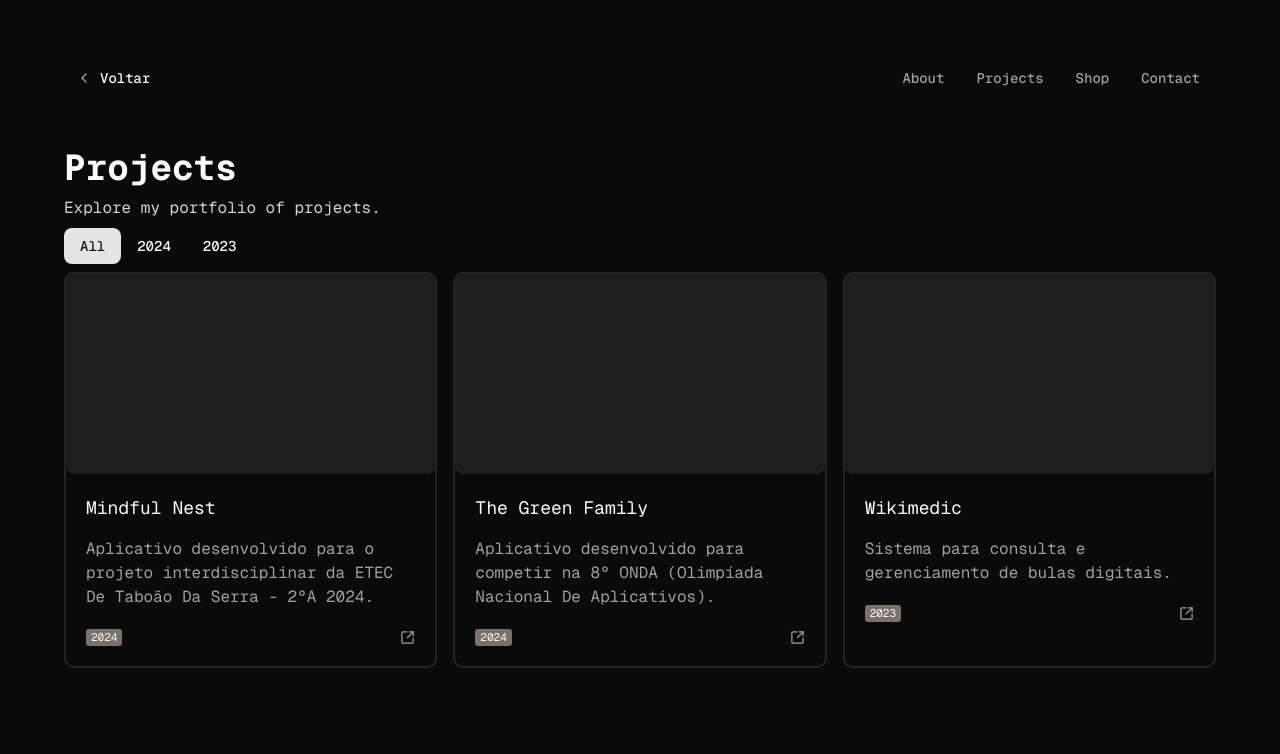
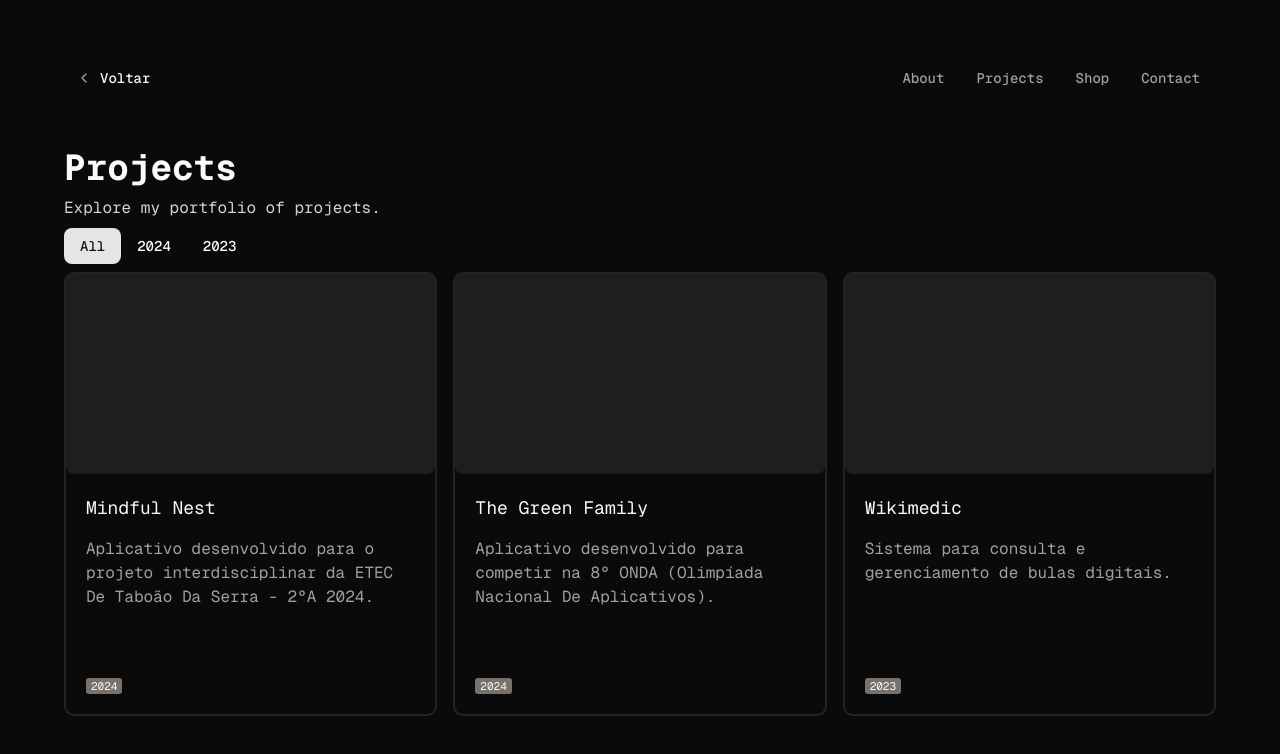
Before and after one commit to https-dre/portfolio, a Next.js app: page /projects in a window 1280 px wide. Shown: the top 754 px of the page. Built offline with nearby package versions, Linux system fonts and the light colour scheme.

Commit message:
refactor: corrigir tipo de ano e ajustar layout do componente Project

```diff
--- a/src/components/Project.tsx
+++ b/src/components/Project.tsx
@@ -6,32 +6,26 @@ type ProjectProps = {
     description: string | null;
     image: string | null;
     link: string | null;
-    year: string;
+    year: number;
 }
 
 const Project = (props: ProjectProps) => {
-    return <div className="flex-col font-mono border-[2px] rounded-lg">
+    return <div className="flex flex-col max-w-[400px] gap-0 font-mono border-[2px] rounded-lg">
         {
             props.image ? (
-                <img src={props.image} alt="Project Image" className="rounded-t-lg w-[100%]" />
+                <img src={props.image} alt="Project Image" className="w-[100%] h-[200px] rounded-t-lg" />
             )
-            : (
-                <Skeleton className=" w-[100%] h-[200px]" />
-            )
+                : (
+                    <Skeleton className="w-[100%] h-[200px]" />
+                )
         }
 
-
-        <div className="p-[20px]">
+        <div className="relative p-[20px] h-60  flex flex-col">
             <h2 className="mb-[15px] text-lg">{props.name}</h2>
             <p className="text-stone-400">{props.description}</p>
+            <p className="absolute bottom-[20px] text-[11px] bg-stone-500 px-[5px] rounded-[3px] w-min">{props.year}</p>
+        </div>
 
-            <div className="flex items-align justify-between mt-[20px]">
-                <p className="text-[11px] items-align bg-stone-500 px-[5px] rounded-[3px]">{props.year}</p>
-                <button>
-                    <SquareArrowOutUpRight className="text-stone-400" size={15}/>
-                </button>
-            </div>
-        </div>
     </div>
 }
 
```
